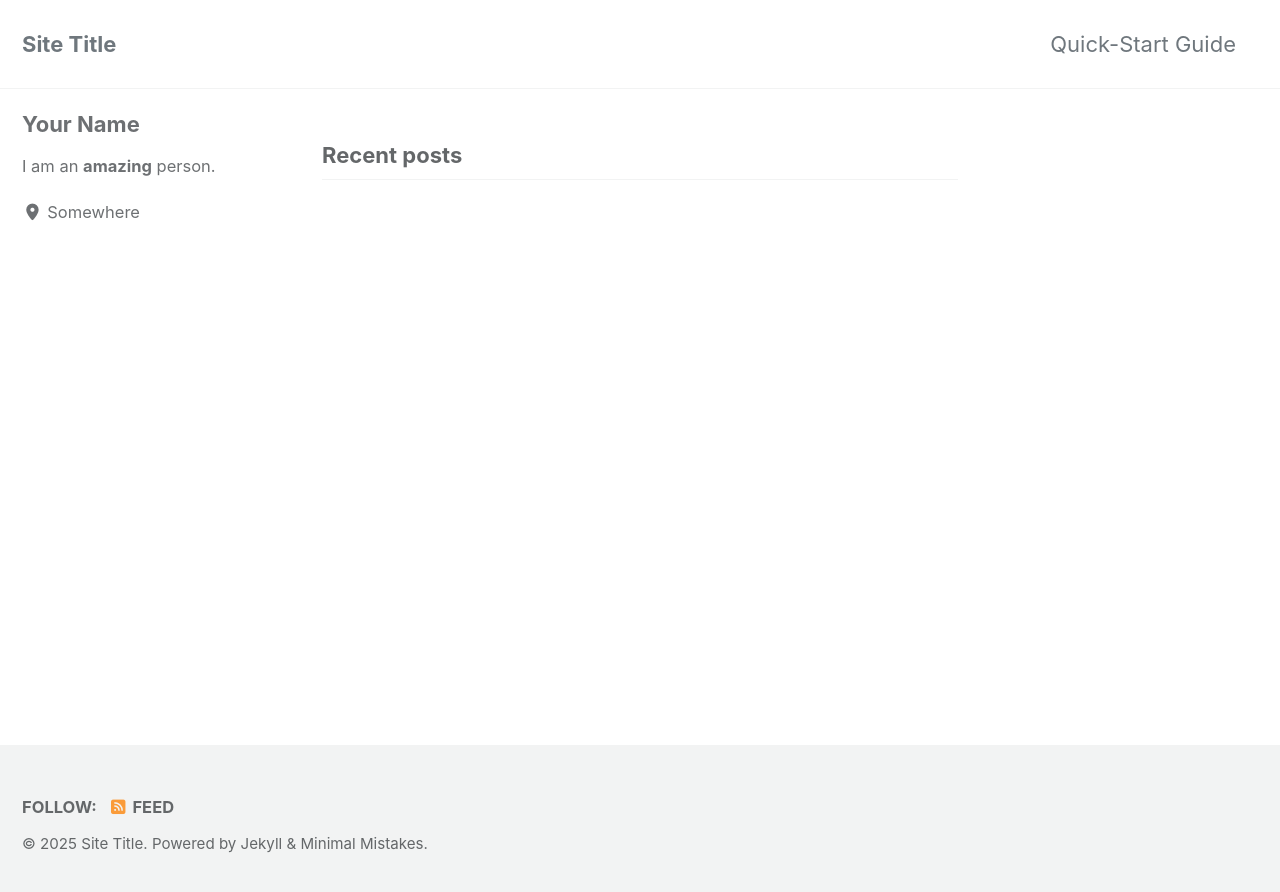
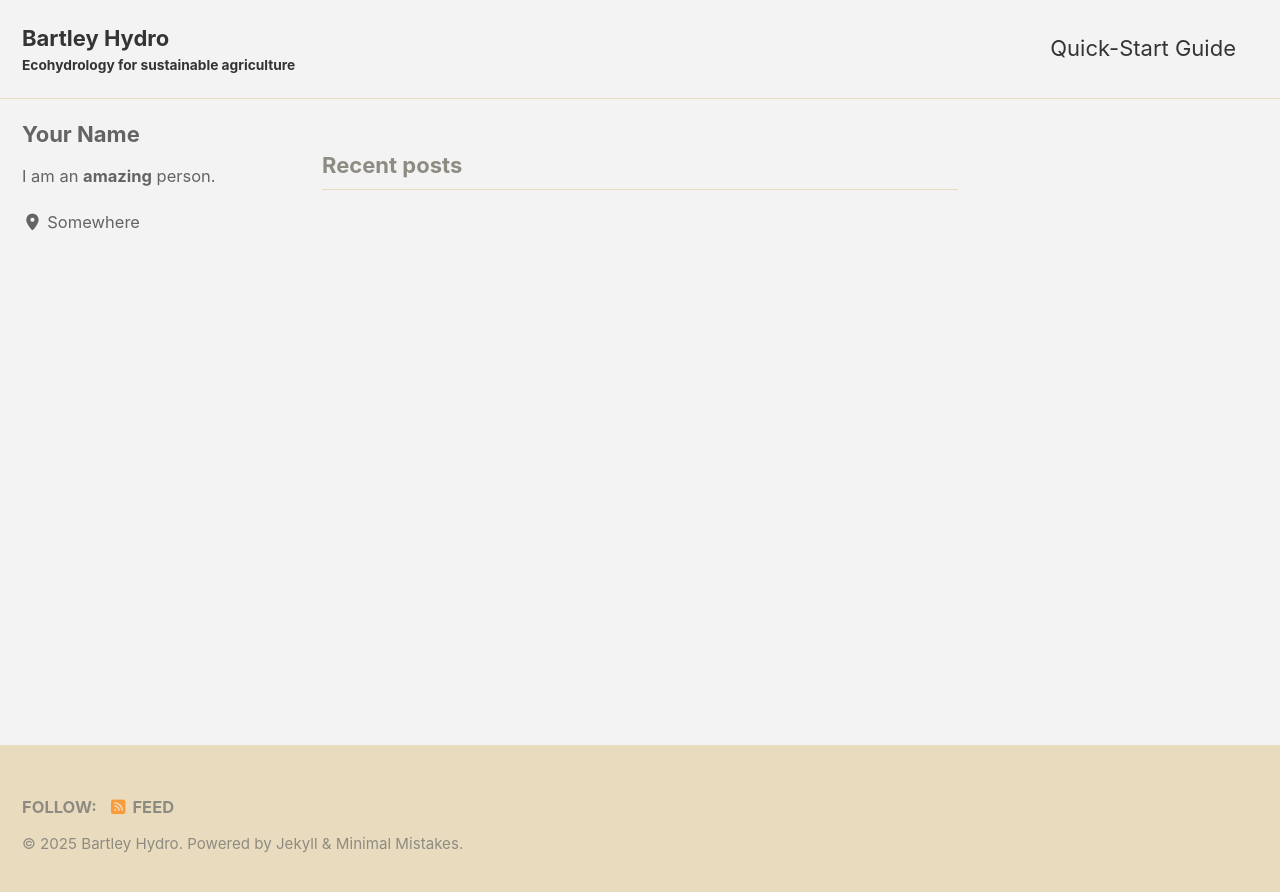
Before and after one commit to dpb-hydro/dpb-hydro.github.io, a Jekyll site: the page built from index.html, in a window 1280 px wide. Shown: the top 892 px of the page. Built offline with Jekyll 4.4.1, drawn with Linux system fonts in a browser that asks for light colours; cached includes are drawn as plain includes; the list of posts is cut into pages by our own code; some of the changed lines change nothing that is shown.

Commit message:
Updating site config

```diff
--- a/_config.yml
+++ b/_config.yml
@@ -1,27 +1,14 @@
-# Welcome to Jekyll!
-#
-# This config file is meant for settings that affect your entire site, values
-# which you are expected to set up once and rarely need to edit after that.
-# For technical reasons, this file is *NOT* reloaded automatically when you use
-# `jekyll serve`. If you change this file, please restart the server process.
-
-# Theme Settings
-#
-# Review documentation to determine if you should use `theme` or `remote_theme`
-# https://mmistakes.github.io/minimal-mistakes/docs/quick-start-guide/#installing-the-theme
-
-# theme                  : "minimal-mistakes-jekyll"
-# remote_theme           : "mmistakes/minimal-mistakes"
-minimal_mistakes_skin    : "default" # "air", "aqua", "contrast", "dark", "dirt", "neon", "mint", "plum", "sunrise"
+# Colour scheme (options: "default" "air", "aqua", "contrast", "dark", "dirt", "neon", "mint", "plum", "sunrise")
+minimal_mistakes_skin    : "dirt"
 
 # Site Settings
-locale                   : "en-US"
-rtl                      : # true, false (default) # turns direction of the page into right to left for RTL languages
-title                    : "Site Title"
-title_separator          : "-"
-subtitle                 : # site tagline that appears below site title in masthead
-name                     : "Your Name"
-description              : "An amazing website."
+locale                   : "en-GB" # Primary language
+rtl                      : false   # Direction of the page right to left
+title                    : "Bartley Hydro" # Site title
+title_separator          : "-" # Separates page title from site title
+subtitle                 : "Ecohydrology for sustainable agriculture" # Tagline that appears below site title in masthead
+name                     : "Dan Bartley" # Site author
+description              : "A website about me and my work" # Site description
 url                      : # the base hostname & protocol for your site e.g. "https://mmistakes.github.io"
 baseurl                  : # the subpath of your site, e.g. "/blog"
 repository               : # GitHub username/repo-name e.g. "mmistakes/minimal-mistakes"
```
